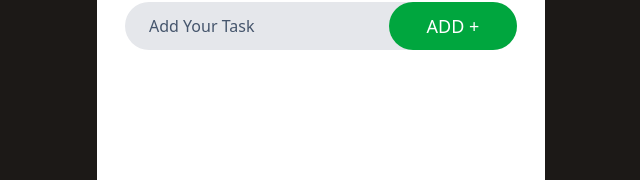
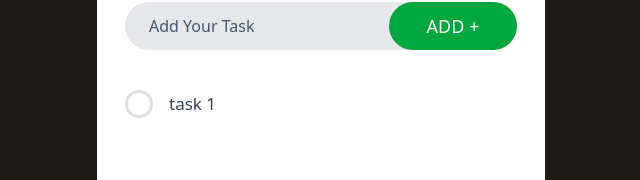
Before and after one commit to KushanRuwanPathirana/ToDo_App, a React (Vite) app: page / in a window 1280 px wide. Shown: the part 243-423 px from the top of the page, without its empty margins (319-959 px from the left). Built offline with nearby package versions, Linux system fonts and the light colour scheme.

Commit message:
Add todoitems Component

```diff
--- a/src/Components/ToDo.jsx
+++ b/src/Components/ToDo.jsx
@@ -1,5 +1,6 @@
 import React from 'react'
 import todo_icon from '../assets/todo_icon.png'
+import ToDoItems from './ToDoItems'
 
 const ToDo = () => {
   return (
@@ -19,6 +20,12 @@ const ToDo = () => {
             <button className='border-none rounded-full bg-green-600 w-32 h-12 text-white text-lg font-medium cursor-pointer hover:bg-green-700'>ADD +</button>
         </div>
 
+          {/* ------------To-Do List---------------------   */}
+
+          <div>
+            <ToDoItems/>
+          </div>
+
     </div>
   )
 }
--- /dev/null
+++ b/src/Components/ToDoItems.jsx
@@ -0,0 +1,19 @@
+import React from 'react'
+import not_tick from '../assets/not_tick.png';
+import tick from '../assets/tick.png';
+import delete_icon from '../assets/delete.png';
+
+const ToDoItems = () => {
+  return (
+    <div className='flex items-center my-3 gap-2'>
+         <div className='flex flex-1 items-center cursor-pointer'>
+              <img src={not_tick} className='w-7' alt="" />
+              <p className="text-slate-700 ml-4 text-[17px] decoration-slate-500 ">
+                task 1
+            </p>
+         </div>
+    </div>
+  )
+}
+
+export default ToDoItems
```
